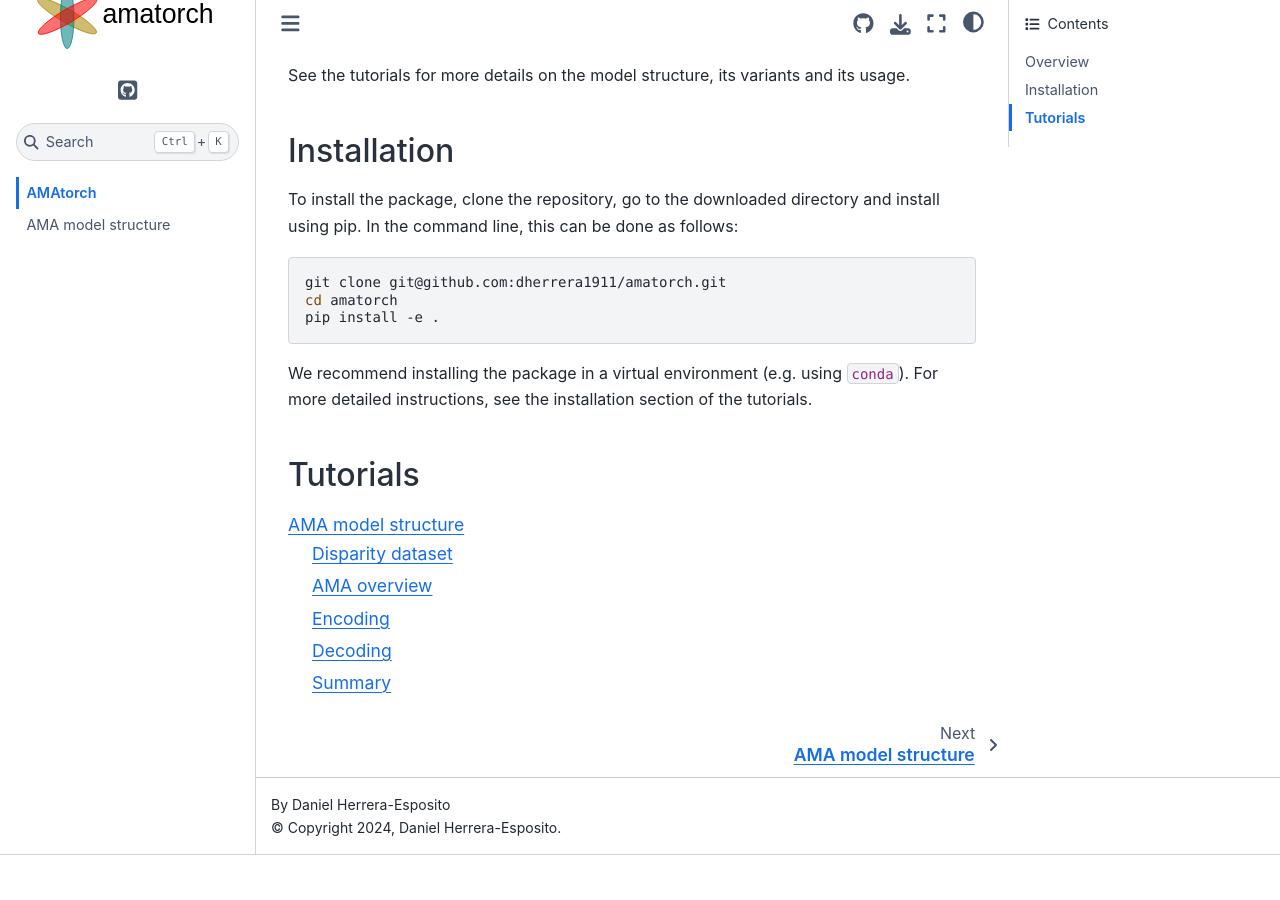
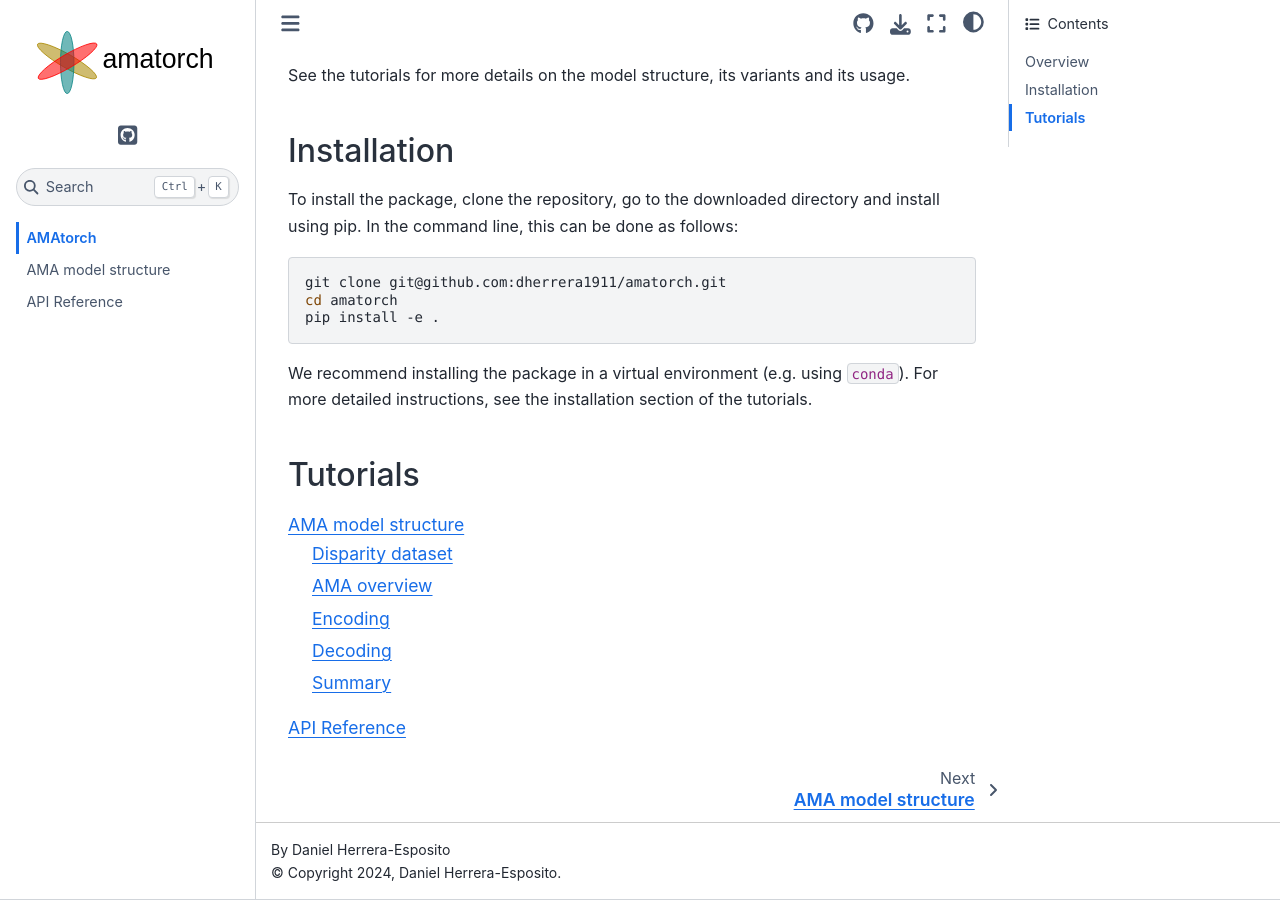
Before and after one commit to dherrera1911/amatorch, a Sphinx documentation site: the page built from docs/source/index.md, in a window 1280 px wide and 900 px high, scrolled down 1333 px. Built offline with Sphinx 7.4.7 and the Sphinx Book theme 1.1.4, drawn with Linux system fonts in a browser that asks for light colours; before the commit the page ends 2188 px from its top, so only the background shows below that.

Commit message:
Add API markdow to index

````diff
--- a/docs/source/index.md
+++ b/docs/source/index.md
@@ -14,3 +14,11 @@ maxdepth: 2
 ---
 tutorials/ama_model_structure.md
 ```
+
+
+```{toctree}
+---
+maxdepth: 2
+---
+models_api.md
+```
````
